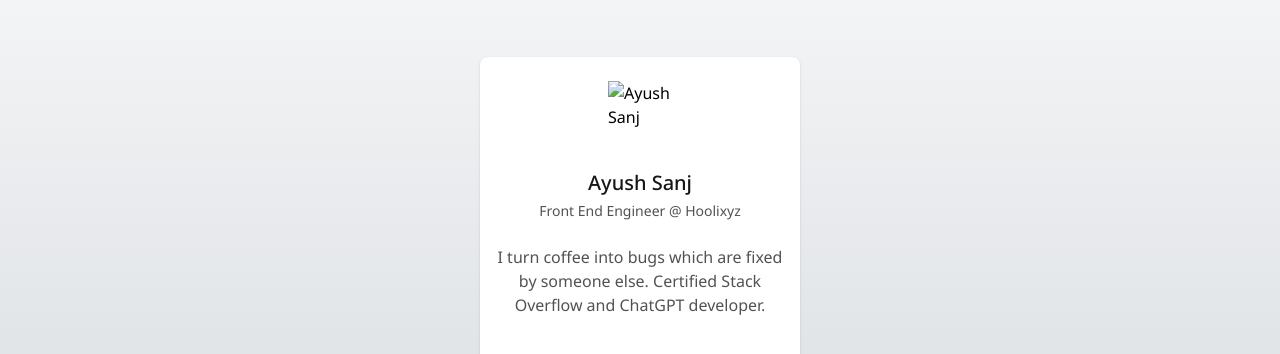
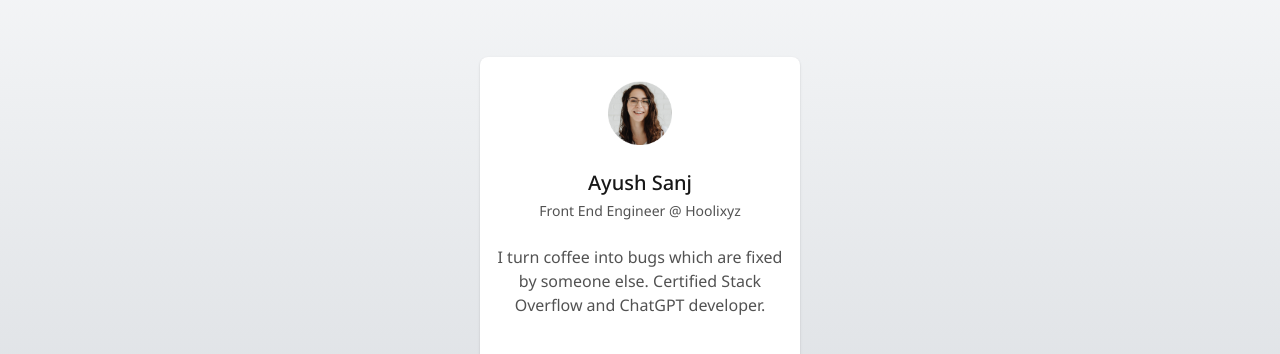
Before and after one commit to Ayushsanjdev/GFE-project-challenges, a plain HTML site: page profile-card/index.html in a window 1280 px wide. Shown: the part 131-485 px from the top of the page. Drawn offline with nearby package versions, Linux system fonts and the light colour scheme; files that its build step writes are made by us from their sources; the site is published under a folder, as on GitHub Pages, so addresses that start at the root find nothing.

Commit message:
fixed relative path

```diff
--- a/profile-card/index.html
+++ b/profile-card/index.html
@@ -41,7 +41,7 @@
       class="bg-white shadow-[0px_1px_2px_0_rgb(0_0_0_/_0.06),0px_1px_3px_0_rgb(0_0_0_/_0.10)] max-w-xs px-4 py-6 rounded-lg"
     >
       <header class="flex flex-col items-center mb-6">
-        <img src="/img/profile.png" alt="Ayush Sanj" class="mb-6 w-16 h-16" />
+        <img src="img/profile.png" alt="Ayush Sanj" class="mb-6 w-16 h-16" />
         <h2 class="font-medium text-xl text-center text-neutral-900 mb-1">
           Ayush Sanj
         </h2>
```
